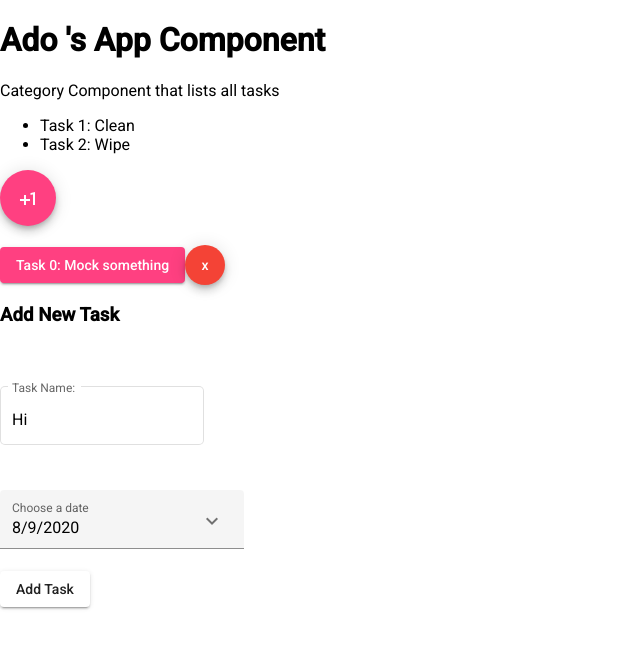
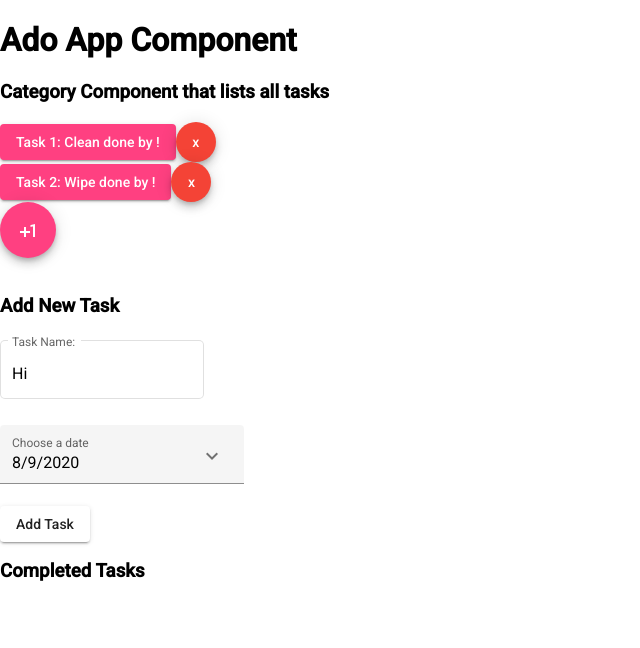
Before and after one commit to minhnnguyen29/Angular-to-do, an Angular app: page / in a window 1280 px wide. Shown: the top 648 px of the page, without its empty margins (0-640 px from the left). Built offline with nearby package versions, Linux system fonts and the light colour scheme.

Commit message:
Added Delete and Complete tasks

```diff
--- a/src/app/app.component.html
+++ b/src/app/app.component.html
@@ -1,3 +1,2 @@
-<h1> {{ title }}  's App Component</h1>
+<h1> {{ title }} App Component</h1>
 <app-category></app-category>
-<app-new-task></app-new-task>
--- a/src/app/app.module.ts
+++ b/src/app/app.module.ts
@@ -17,6 +17,7 @@ import { MenuComponent } from './menu/menu.component';
 import { CategoryComponent } from './category/category.component';
 import { TaskComponent } from './task/task.component';
 import { NewTaskComponent } from './new-task/new-task.component';
+import { DoneComponent } from './done/done.component';
 
 @NgModule({
   declarations: [
@@ -24,7 +25,7 @@ import { NewTaskComponent } from './new-task/new-task.component';
     DashboardComponent,
     MenuComponent,
     CategoryComponent,
-    TaskComponent, NewTaskComponent,
+    TaskComponent, NewTaskComponent, DoneComponent,
   ],
 
   imports: [
--- a/src/app/category/category.component.html
+++ b/src/app/category/category.component.html
@@ -1,13 +1,14 @@
-<p>Category Component that lists all tasks</p>
-<ul class="categorisedTasks">
-    <li *ngFor="let eachtask of categorisedTasks">
-        Task {{ eachtask.taskID }}: {{ eachtask.taskField }}
-
-
-</li>
-</ul>
-<button mat-fab color ="accent" aria-label="Example icon button with a plus on icon" (click)="whatNext()">
+<h3>Category Component that lists all tasks</h3>
+<div class="categorisedTasks">
+    <div *ngFor="let eachtask of categorisedTasks">
+        <app-task [mockTask]="eachtask" (deletedTask)="onDeletedTask($event)"></app-task>
+    </div>
+</div>
+<button mat-fab color ="accent" aria-label="Example icon button with a plus on icon" (click)="getNewID()">
     <mat-icon>plus_one</mat-icon>
 </button>
 <br><br>
-<app-task></app-task>
+
+<app-new-task [newTaskID]="newID" (addedTask)="onAddedTask($event)"></app-new-task>
+<br>
+<app-done></app-done>
--- a/src/app/category/category.component.ts
+++ b/src/app/category/category.component.ts
@@ -14,16 +14,43 @@ export class CategoryComponent implements OnInit {
     {taskID: 1, taskField: 'Clean'},
     {taskID: 2, taskField: 'Wipe'}
   ]
-  chosenTask: Task;
+  newID: number = 1;
   constructor() { }
   ngOnInit(): void {
 
   }
-  onSelect(task: Task): void{
+
+  getNewID() {
+    if(this.categorisedTasks.length > 0){
+      this.newID = this.categorisedTasks[this.categorisedTasks.length - 1].taskID + 1;
+    }
   }
 
-  whatNext(){
-    console.log("Show <app-newtask>");
+  onAddedTask(taskData: Task){
+    this.categorisedTasks.push({
+      taskID: taskData.taskID,
+      taskField: taskData.taskField,
+      deadline: taskData.deadline,
+      taskCate: taskData.taskCate
+    })
+    console.log(taskData);
+  }
+
+  onDeletedTask(TaskData: Task){
+    let ids, index;
+    //get ids of all tasks
+    ids = this.categorisedTasks.map(function(curr){
+      return curr.taskID;
+    });
+
+    index = ids.indexOf(TaskData.taskID);//get index of the task that has that task ID
+    if(index !== -1){
+      this.categorisedTasks.splice(index, 1);//remove the task that has that id
+    }
+  }
+
+  onCompletedTask(TaskData: Task){
+    this.onDeletedTask(TaskData);//delete it from the array
   }
 
 }
--- /dev/null
+++ b/src/app/done/done.component.html
@@ -0,0 +1,4 @@
+<h3>Completed Tasks</h3>
+<div *ngFor="let eachtask of completedTasks">
+    <app-task [mockTask]="eachtask"></app-task>
+</div>
--- /dev/null
+++ b/src/app/done/done.component.ts
@@ -0,0 +1,27 @@
+import { Component, OnInit } from '@angular/core';
+import { Task } from './../task';
+
+@Component({
+  selector: 'app-done',
+  templateUrl: './done.component.html',
+  styleUrls: ['./done.component.css']
+})
+export class DoneComponent implements OnInit {
+
+  completedTasks: Task[];
+
+  constructor() { }
+
+  ngOnInit(): void {
+  }
+
+  onDoneTask(TaskData: Task){
+    this.completedTasks.push({
+      taskID: TaskData.taskID,
+      taskField: TaskData.taskField,
+      taskCate: TaskData.taskCate,
+      deadline: TaskData.deadline
+    })
+  }
+
+}
--- a/src/app/new-task/new-task.component.html
+++ b/src/app/new-task/new-task.component.html
@@ -1,13 +1,11 @@
 <h3>Add New Task</h3>
 
-<br><br>
 <div>
     <mat-form-field appearance="outline">
         <mat-label>Task Name: </mat-label>
             <input  matInput [(ngModel)]="newTask.taskField" />
     </mat-form-field>
 </div>
-<br>
 <div>
         <!---
         <mat-form-field>
@@ -25,4 +23,4 @@
     </mat-form-field>
 </div>
 
-<button mat-raised-button (click)="createTask()">Add Task</button>
+<button mat-raised-button (click)="onAddTask()">Add Task</button>
--- a/src/app/new-task/new-task.component.ts
+++ b/src/app/new-task/new-task.component.ts
@@ -1,4 +1,4 @@
-import { Component, OnInit } from '@angular/core';
+import { Component, OnInit, EventEmitter, Output, Input } from '@angular/core';
 import { Task } from './../task';
 
 @Component({
@@ -7,14 +7,28 @@ import { Task } from './../task';
   styleUrls: ['./new-task.component.css']
 })
 export class NewTaskComponent implements OnInit {
+  @Input() newTaskID: number ;
   newTask: Task = {
-    taskID: 1,
+    taskID: this.newTaskID,
     taskField: 'Hi',
     deadline: new Date()
   };
-  createTask(){
-    console.log(`This ${this.newTask.taskField} has been created with deadline: ${this.newTask.deadline}`);
+
+  @Output() addedTask = new EventEmitter<{
+                                taskID: number,
+                                taskField: string,
+                                taskCate: string,
+                                deadline: Date
+  }>();
+
+  onAddTask(){
+    this.addedTask.emit({taskID : this.newTaskID,
+                        taskField: this.newTask.taskField,
+                        taskCate: this.newTask.taskCate,
+                        deadline: this.newTask.deadline});//emit the new event of this component
+    console.log(this.newTask);
   }
+
   noDate(){
     console.log('This task has no deadline');
   }
--- a/src/app/task/task.component.html
+++ b/src/app/task/task.component.html
@@ -1,8 +1,8 @@
-<div >
-    <button mat-raised-button color="accent" (click)="completeTask()" >
-        Task {{ mockTask.taskID }}: {{ mockTask.taskField }}
+<div *ngIf=mockTask>
+    <button mat-raised-button color="accent" (click)="onCompleteTask()" >
+        Task {{ mockTask.taskID }}: {{ mockTask.taskField }} done by {{ mockTask.deadline}} !
 
     </button>
 
-    <button mat-mini-fab color ="warn" (click)="deleteTask()">x</button>
+    <button mat-mini-fab color ="warn" (click)="onDeleteTask()">x</button>
 </div>
--- a/src/app/task/task.component.ts
+++ b/src/app/task/task.component.ts
@@ -1,4 +1,5 @@
-import { Component, OnInit, Input } from '@angular/core';
+import { Component, OnInit, Input, Output, EventEmitter } from '@angular/core';
+import { Task } from './../task';
 
 @Component({
   selector: 'app-task',
@@ -8,28 +9,39 @@ import { Component, OnInit, Input } from '@angular/core';
 
 export class TaskComponent implements OnInit {
 
-  @Input ('task') Task: {
-    taskID: number,
-    taskField: string,
-    taskCate?: string,
-    deadline?: Date
-  }
-
-  mockTask = {
+  @Input() mockTask: Task = {
     taskID: 0,
     taskField: 'Mock something'
   }
+
+  @Output() deletedTask = new EventEmitter<{
+      taskID: number,
+      taskField: string,
+      taskCate: string,
+      deadline: Date
+  }>();
+
   constructor() { }
 
   ngOnInit(): void {
   }
 
-  deleteTask(){
-    console.log("Delete this task!");
+  onDeleteTask(){
+    this.deletedTask.emit({
+        taskID: this.mockTask.taskID,
+        taskField: this.mockTask.taskField,
+        taskCate: this.mockTask.taskCate,
+        deadline: this.mockTask.deadline
+    });
   }
 
-  completeTask(){
-    console.log(`This ${this.mockTask.taskField} has been completed`);
+  onCompleteTask(){
+    this.deletedTask.emit({
+        taskID: this.mockTask.taskID,
+        taskField: this.mockTask.taskField,
+        taskCate: this.mockTask.taskCate,
+        deadline: this.mockTask.deadline
+    });
   }
 
 
```
Also changed, not shown: src/app/done/done.component.css (added), 1 other file (tests, documents, lock files or other folders).
